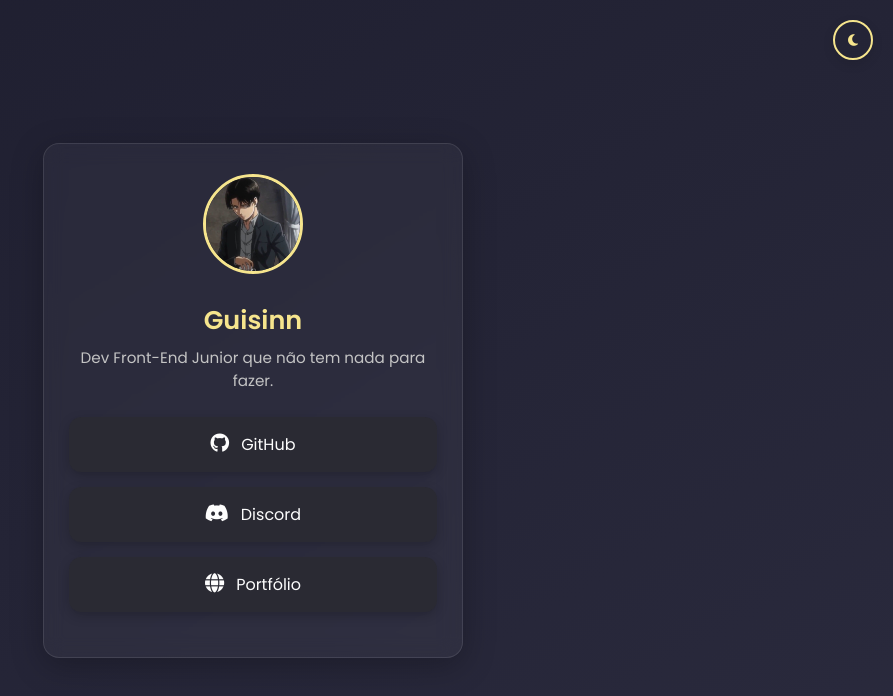
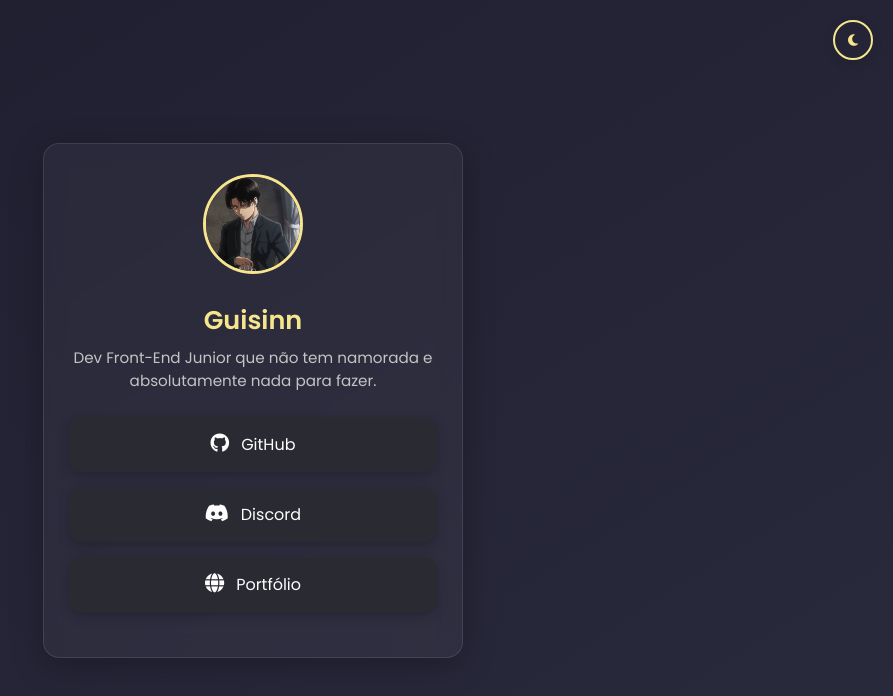
Before and after one commit to GuisinnHD/bio, a plain HTML site: page index.html in a window 1280 px wide. Shown: the whole page, without its empty margins (387-1280 px from the left). Drawn offline with Linux system fonts and the light colour scheme.

Commit message:
Update index.html

```diff
--- a/index.html
+++ b/index.html
@@ -17,7 +17,7 @@
   <main class="card">
     <img src="levisuit.jpeg" alt="Foto de perfil" class="avatar" />
     <h1>Guisinn</h1>
-    <p class="bio">Dev Front-End Junior que não tem nada para fazer.</p>
+    <p class="bio">Dev Front-End Junior que não tem namorada e absolutamente nada para fazer.</p>
 
     <div class="links">
         <a href="https://github.com/GuisinnHD" target="_blank"><i class="fab fa-github"></i> GitHub</a>
```
